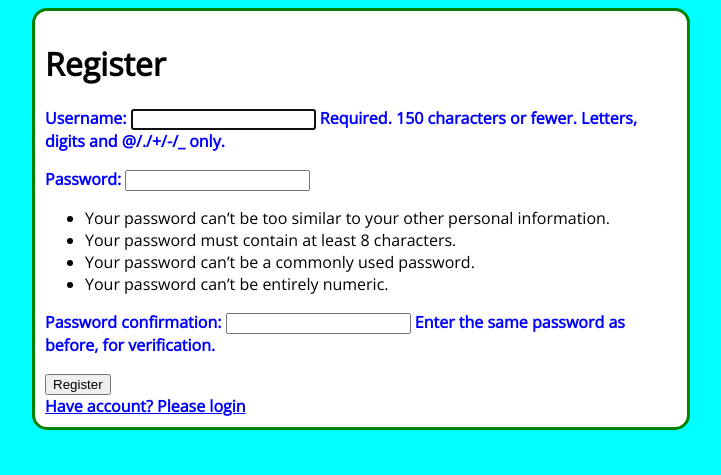
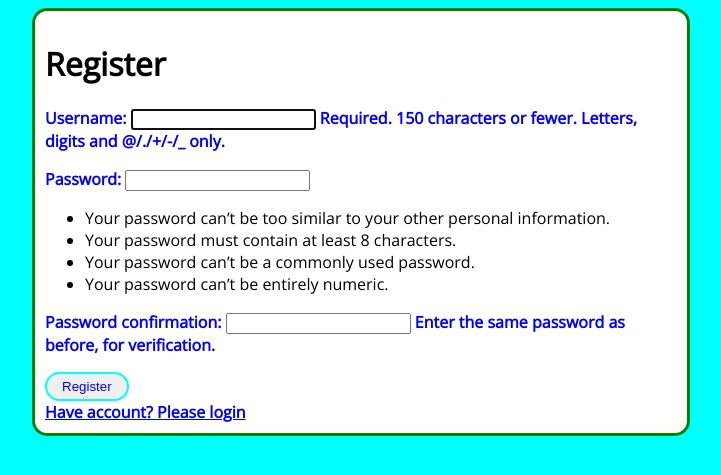
Before and after one commit to dovjas/Django_NotesApp, a Django app: page /register/ in a window 1280 px wide. Shown: the top 475 px of the page, without its empty margins (279-1000 px from the left). Run offline with Django 4.2, Linux system fonts and the light colour scheme.

Commit message:
2022-03-20

```diff
--- a/myNotes/notesApp/templates/notesApp/note_list.html
+++ b/myNotes/notesApp/templates/notesApp/note_list.html
@@ -21,6 +21,7 @@
             border-radius:20px;
             padding:5px 120px;
             border: 2px solid aqua;
+            margin:20px;
         }
         .search-btn{
             -webkit-appearance: button;
--- a/myNotes/notesApp/templates/notesApp/register.html
+++ b/myNotes/notesApp/templates/notesApp/register.html
@@ -3,6 +3,19 @@
 <head>
     <meta charset="UTF-8">
     <title>Title</title>
+
+    <style>
+        .register-btn{
+        -webkit-appearance: button;
+            -moz-appearance: button;
+            appearance: button;
+            text-decoration: none;
+            color: blue;
+            border-radius:20px;
+            padding:5px 15px;
+            border: 2px solid aqua;
+        }
+    </style>
 </head>
 <body>
 {% extends 'notesApp/base.html'%}
@@ -13,7 +26,7 @@
 <form method="post">
   {% csrf_token %}
   {{form.as_p}}
-  <input type="submit" value="Register">
+  <input type="submit" value="Register" class="register-btn">
 </form>
 <a href="{% url 'login'%}">Have account? Please login</a>
 
```
Also changed, not shown: myNotes/db.sqlite3.
